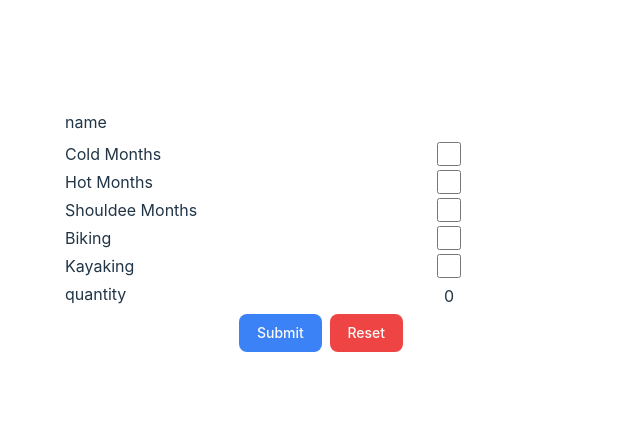
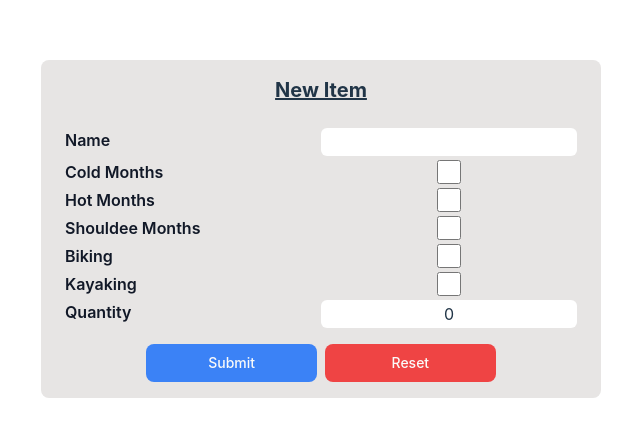
Before and after one commit to Jpatrick6420/checklist, a React (Vite) app: page /new-entry in a window 1280 px wide. Shown: the part 171-608 px from the top of the page, without its empty margins (319-959 px from the left). Built offline with nearby package versions, Linux system fonts and the light colour scheme.

Commit message:
added styling to form

```diff
--- a/src/components/FormInput.jsx
+++ b/src/components/FormInput.jsx
@@ -3,9 +3,9 @@ function FormInput({ label, type, value, field, onChange }) {
   if (type === "text") {
     return (
       <div className="grid grid-cols-2 my-1 ">
-        <label className="text-left">{label}</label>
+        <label className="text-left text-gray-900 font-semibold">{label}</label>
         <input
-          className="px-1 py-0.5 text-center"
+          className="px-1 py-0.5 text-center bg-white rounded-md"
           type="text"
           value={value}
           onChange={(e) => {
@@ -18,8 +18,9 @@ function FormInput({ label, type, value, field, onChange }) {
   if (type === "checkbox") {
     return (
       <div className="grid grid-cols-2 my-1 ">
-        <label className="text-left">{label}</label>
+        <label className="text-left text-gray-900 font-semibold">{label}</label>
         <input
+          className="text-blue-600"
           type="checkbox"
           value={value}
           onChange={(e) => {
--- a/src/components/ItemCreateForm.jsx
+++ b/src/components/ItemCreateForm.jsx
@@ -91,9 +91,10 @@ function ItemCreateForm() {
     console.log(newEntry);
   };
   return (
-    <form>
+    <form className="bg-stone-200 rounded-lg px-6 py-4">
+      <h2 className="font-bold text-xl mb-6 underline ">New Item</h2>
       <FormInput
-        label="name"
+        label="Name"
         field="name"
         value={newEntry.name}
         onChange={handleInputEntry}
@@ -135,21 +136,21 @@ function ItemCreateForm() {
         type="checkbox"
       />
       <FormInput
-        label="quantity"
+        label="Quantity"
         field="quantity"
         value={newEntry.quantity.toString()}
         onChange={handleInputEntry}
         type="text"
       />
-      <div className="flex justify-center items-center gap-2">
+      <div className="flex justify-center items-center gap-2 mt-4">
         <button
           onClick={handleSubmit}
-          className="bg-blue-500 hover:bg-blue-400 hover:scale-105 active:scale-100 text-sm text-stone-50"
+          className="w-1/3 bg-blue-500 hover:bg-blue-400 hover:scale-105 active:scale-100 text-sm text-stone-50"
         >
           Submit
         </button>
         <button
-          className="bg-red-500 hover:bg-red-400 hover:scale-105 active:scale-100 text-sm text-stone-50"
+          className="w-1/3 bg-red-500 hover:bg-red-400 hover:scale-105 active:scale-100 text-sm text-stone-50"
           onClick={() => document.querySelector("form").reset()}
         >
           Reset
```
